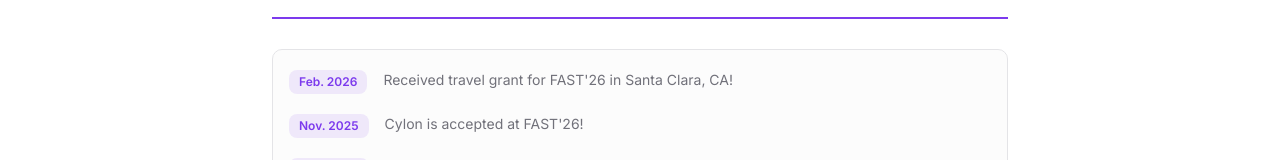
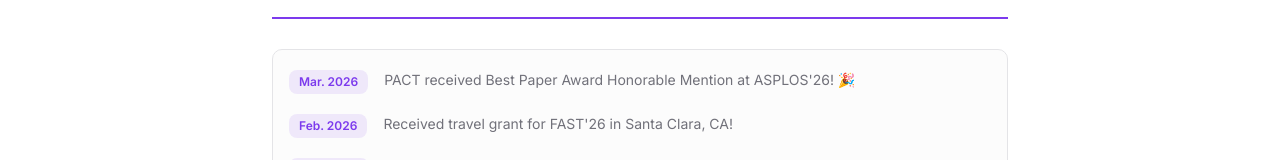
Before and after one commit to hansenidden18/hansenidden18.github.io, a Next.js app: page / in a window 1280 px wide. Shown: the part 772-932 px from the top of the page. Built offline with nearby package versions, Linux system fonts and the light colour scheme.

Commit message:
Add PACT Best Paper Award Honorable Mention to recent news

```diff
--- a/src/app/page.tsx
+++ b/src/app/page.tsx
@@ -18,6 +18,7 @@ const navTabs = [
 ];
 
 const news = [
+  { date: "Mar. 2026", content: "PACT received Best Paper Award Honorable Mention at ASPLOS'26! 🎉" },
   { date: "Feb. 2026", content: "Received travel grant for FAST'26 in Santa Clara, CA!" },
   { date: "Nov. 2025", content: "Cylon is accepted at FAST'26!" },
   { date: "Nov. 2025", content: "PACT is accepted at ASPLOS'26!" },
```
